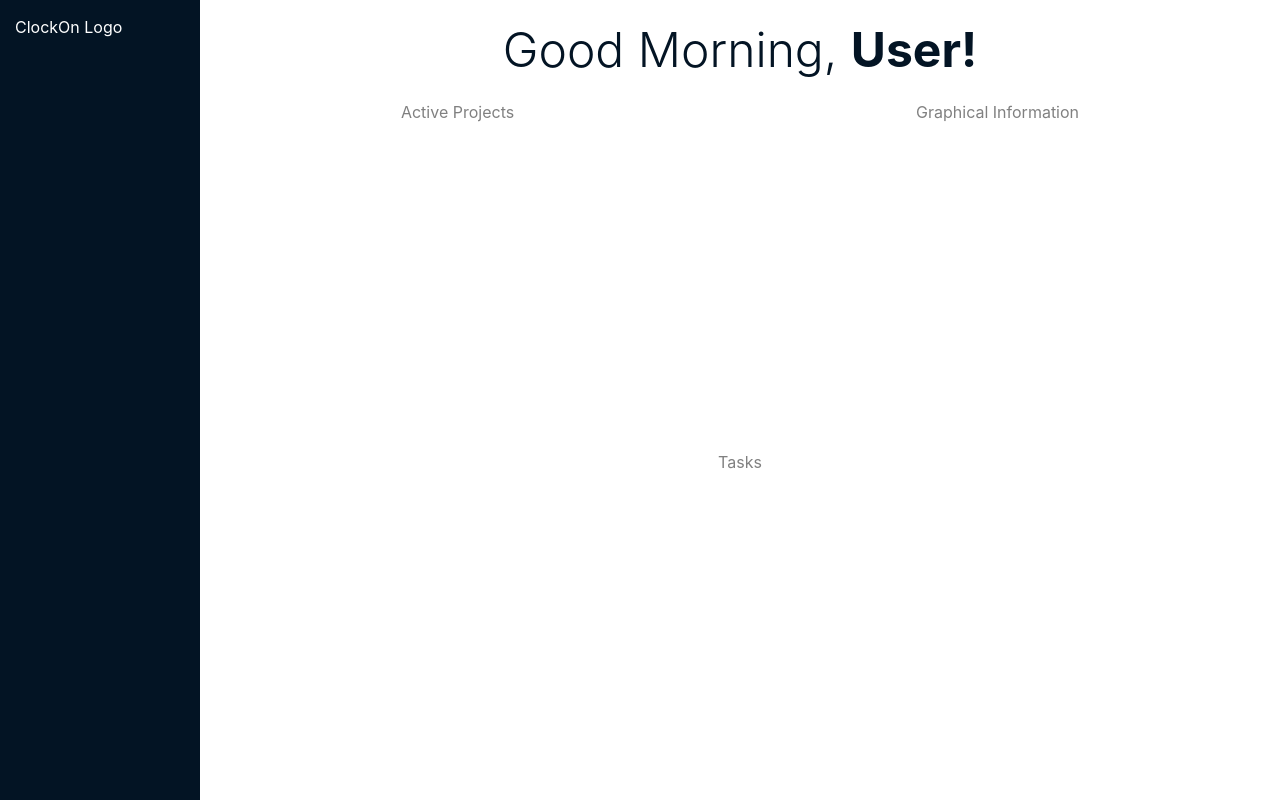
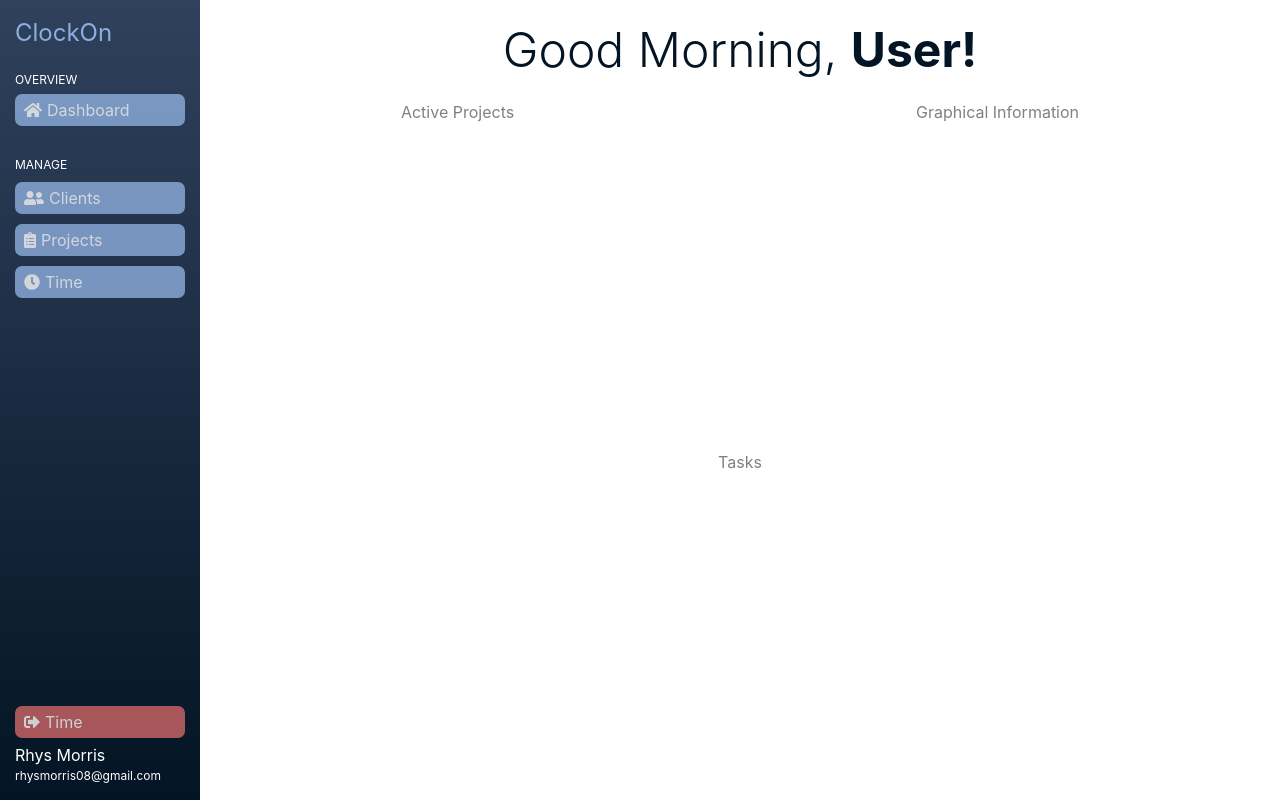
Before and after one commit to Rhys-Morris/clockon-client, a React (Create React App) app: page / in a window 1280 px wide. Built offline with nearby package versions, Linux system fonts and the light colour scheme.

Commit message:
Sidebar layout and styling

```diff
--- a/src/App.js
+++ b/src/App.js
@@ -1,14 +1,21 @@
 import { ChakraProvider, Center, Box, Flex } from "@chakra-ui/react";
 import Dashboard from "./components/Dashboard";
 import Sidebar from "./components/Sidebar";
+import { Route, Switch, BrowserRouter as Router } from "react-router-dom";
 
 function App() {
   return (
     <ChakraProvider>
+      <Router>
         <Center>
           <Box h="100vh" w="1800px" color="white">
-          <Flex>
-            <Box w="200px" bg="#031424" h="100vh" p="15px">
+            <Flex h="100%">
+              <Box
+                w="200px"
+                bgGradient="linear(to-b, #30415D, #031424)"
+                h="100%"
+                p="15px"
+              >
                 <Sidebar />
               </Box>
               <Box flex="1">
@@ -17,6 +24,8 @@ function App() {
             </Flex>
           </Box>
         </Center>
+        <Switch></Switch>
+      </Router>
     </ChakraProvider>
   );
 }
--- a/src/components/Sidebar.js
+++ b/src/components/Sidebar.js
@@ -1,8 +1,59 @@
 import React from "react";
-import { Text } from "@chakra-ui/react";
+import { Box, Flex, Text } from "@chakra-ui/react";
+import { Link } from "react-router-dom";
+import SidebarLink from "./styled/SidebarLink";
+import { FontAwesomeIcon } from "@fortawesome/react-fontawesome";
+import {
+  faHome,
+  faClock,
+  faUserFriends,
+  faClipboardList,
+  faSignOutAlt,
+} from "@fortawesome/free-solid-svg-icons";
 
 const Sidebar = () => {
-  return <Text>ClockOn Logo</Text>;
+  return (
+    <Flex direction="column" h="100%" justify="space-between">
+      <Flex direction="column">
+        <Text color="#8eaedd" mb="20px" fontSize="2xl">
+          ClockOn
+        </Text>
+        <Text fontSize="xs" casing="uppercase" mb="5px">
+          Overview
+        </Text>
+        <SidebarLink>
+          <FontAwesomeIcon icon={faHome} style={{ margin: "0 5px" }} />
+          Dashboard
+        </SidebarLink>
+        <Text fontSize="xs" casing="uppercase" mb="3px" mt="30px">
+          Manage
+        </Text>
+        <SidebarLink style={{ margin: "5px 0" }}>
+          <FontAwesomeIcon icon={faUserFriends} style={{ margin: "0 5px" }} />
+          Clients
+        </SidebarLink>
+        <SidebarLink style={{ margin: "5px 0" }}>
+          <FontAwesomeIcon icon={faClipboardList} style={{ margin: "0 5px" }} />
+          Projects
+        </SidebarLink>
+        <SidebarLink style={{ margin: "5px 0" }}>
+          <FontAwesomeIcon icon={faClock} style={{ margin: "0 5px" }} />
+          Time
+        </SidebarLink>
+      </Flex>
+      <Box style={{ justifySelf: "flex-end" }}>
+        <SidebarLink
+          style={{ width: "100%", margin: "5px 0" }}
+          primary={"#CF6766"}
+        >
+          <FontAwesomeIcon icon={faSignOutAlt} style={{ margin: "0 5px" }} />
+          Time
+        </SidebarLink>
+        <Text>Rhys Morris</Text>
+        <Text fontSize="xs">rhysmorris08@gmail.com</Text>
+      </Box>
+    </Flex>
+  );
 };
 
 export default Sidebar;
--- /dev/null
+++ b/src/components/styled/SidebarLink.js
@@ -0,0 +1,17 @@
+import styled from "@emotion/styled";
+
+const SidebarLink = styled.button`
+  background: ${(props) => (props.primary ? props.primary : "#8eaedd")};
+  padding: 4px;
+  border-radius: 7px;
+  opacity: 0.8;
+  text-align: left;
+  outline: none;
+  border: none;
+
+  &:hover {
+    background: ${(props) => (props.primary ? props.primary : "#7eaedd")};
+  }
+`;
+
+export default SidebarLink;
```
Also changed, not shown: package.json (+7 -0 lines), 1 other file (tests, documents, lock files or other folders). Lines whose indentation alone changed are shown as unchanged.
